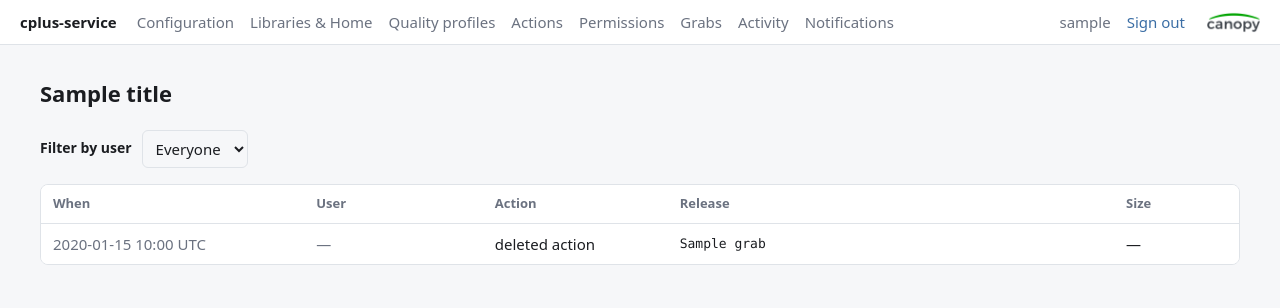
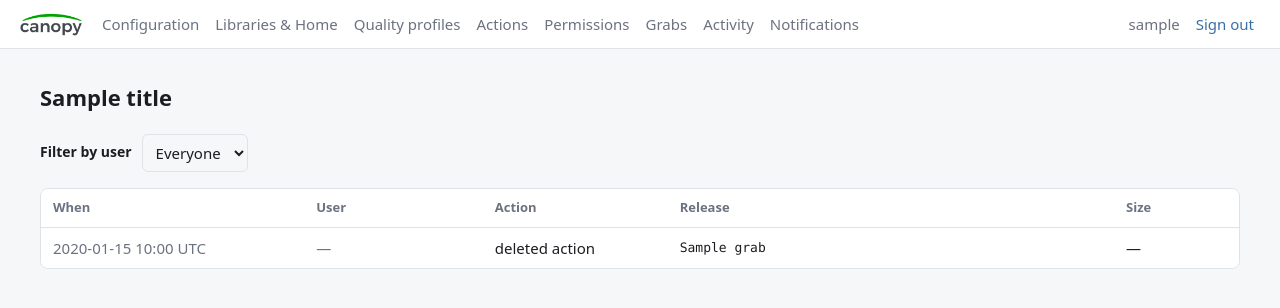
Before and after one commit to narenh/cplus-server, a FastAPI app: template src/cplus_service/web/templates/grabs.html in a window 1280 px wide. Shown: the top 308 px of the page. Run offline with FastAPI, Linux system fonts and the light colour scheme; the template is opened without the code that fills it: most values are stand-ins (such as "Sample title", 1, 10 or a date in 2020); parts of the project's set-up code (start-up, migrations or seed data) failed here and were passed over.

Commit message:
Let the mark be the brand, top left
It replaces the "cplus-service" wordmark rather than sitting opposite it, which
is where tvOS puts it and one fewer name for the same thing in one bar.

It carries the service's name in alt now, since it *is* the name here — the
previous placement was decoration next to a wordmark and was hidden from screen
readers on that basis.

Co-Authored-By: Claude Opus 5 <noreply@anthropic.com>

```diff
--- a/src/cplus_service/web/static/app.css
+++ b/src/cplus_service/web/static/app.css
@@ -70,7 +70,10 @@ h2 { font-size: 15px; text-transform: uppercase; letter-spacing: .04em;
   display: flex; align-items: center; gap: 12px 20px; flex-wrap: wrap;
   padding: 10px 20px; background: var(--panel); border-bottom: 1px solid var(--line);
 }
-.brand { font-weight: 600; }
+/* The mark is the brand here, so it carries the bar's height rather than a
+   font size. flex: none keeps it from being squeezed when the nav wraps. */
+.brand { font-weight: 600; display: flex; align-items: center; flex: none; }
+.brand img { display: block; height: 28px; width: auto; }
 .topbar nav { display: flex; gap: 16px; flex-wrap: wrap; }
 .topbar nav a { color: var(--muted); text-decoration: none; white-space: nowrap; }
 .topbar nav a:hover { color: var(--ink); }
@@ -78,12 +81,8 @@ h2 { font-size: 15px; text-transform: uppercase; letter-spacing: .04em;
 .signout { display: flex; align-items: center; gap: 10px; }
 .who { color: var(--muted); }
 
-/* Who you are and the way out, pinned to the right of the bar with the mark
-   after them — the same mark the tvOS chrome wears, so the two halves of this
-   product look like one. */
+/* Who you are and the way out, pinned to the right of the bar. */
 .topbar-end { margin-left: auto; display: flex; align-items: center; gap: 16px; }
-.topbar-logo { display: block; flex: none; }
-.topbar-logo img { display: block; height: 24px; width: auto; }
 
 /* Panels ------------------------------------------------------------------ */
 
--- a/src/cplus_service/web/templates/base.html
+++ b/src/cplus_service/web/templates/base.html
@@ -11,7 +11,19 @@
 <body>
 {% if admin is defined and admin %}
 <header class="topbar">
-  <div class="brand">cplus-service</div>
+  {# The mark stands in for the service's name rather than sitting beside it,
+     in the same corner tvOS puts it. Named in alt for the same reason: it is
+     the heading of this bar, not decoration. #}
+  <div class="brand">
+    <picture>
+      <source srcset="{{ static_url('canopy-logo-light.png') }}" media="(prefers-color-scheme: dark)">
+      {# Intrinsic size given as the size it is actually drawn at, not the
+         asset's own 885x400: it reserves the right box before the image loads,
+         and keeps the mark small even if the stylesheet does not arrive. #}
+      <img src="{{ static_url('canopy-logo-dark.png') }}" alt="cplus-service"
+           width="62" height="28">
+    </picture>
+  </div>
   <nav>
     <a href="/admin/config" class="{{ 'on' if nav == 'config' }}">Configuration</a>
     <a href="/admin/libraries" class="{{ 'on' if nav == 'libraries' }}">Libraries &amp; Home</a>
@@ -27,21 +39,6 @@
       <span class="who">{{ admin.plex_username }}</span>
       <button type="submit" class="link">Sign out</button>
     </form>
-    {# The mark tvOS wears in its own chrome, same asset. Decorative here —
-       the service already names itself at the other end of the bar — so it is
-       hidden from screen readers rather than read out twice. #}
-    <span class="topbar-logo">
-      <picture>
-        <source srcset="{{ static_url('canopy-logo-light.png') }}" media="(prefers-color-scheme: dark)">
-        {# Intrinsic size given as the size it is actually drawn at, not the
-           asset's own 885x400. It reserves the right box before the image
-           loads, and — the reason it is here — it keeps the mark small even if
-           the stylesheet does not arrive, instead of an 885px logo tearing the
-           header apart. #}
-        <img src="{{ static_url('canopy-logo-dark.png') }}" alt=""
-             width="53" height="24" aria-hidden="true">
-      </picture>
-    </span>
   </div>
 </header>
 {% endif %}
```
